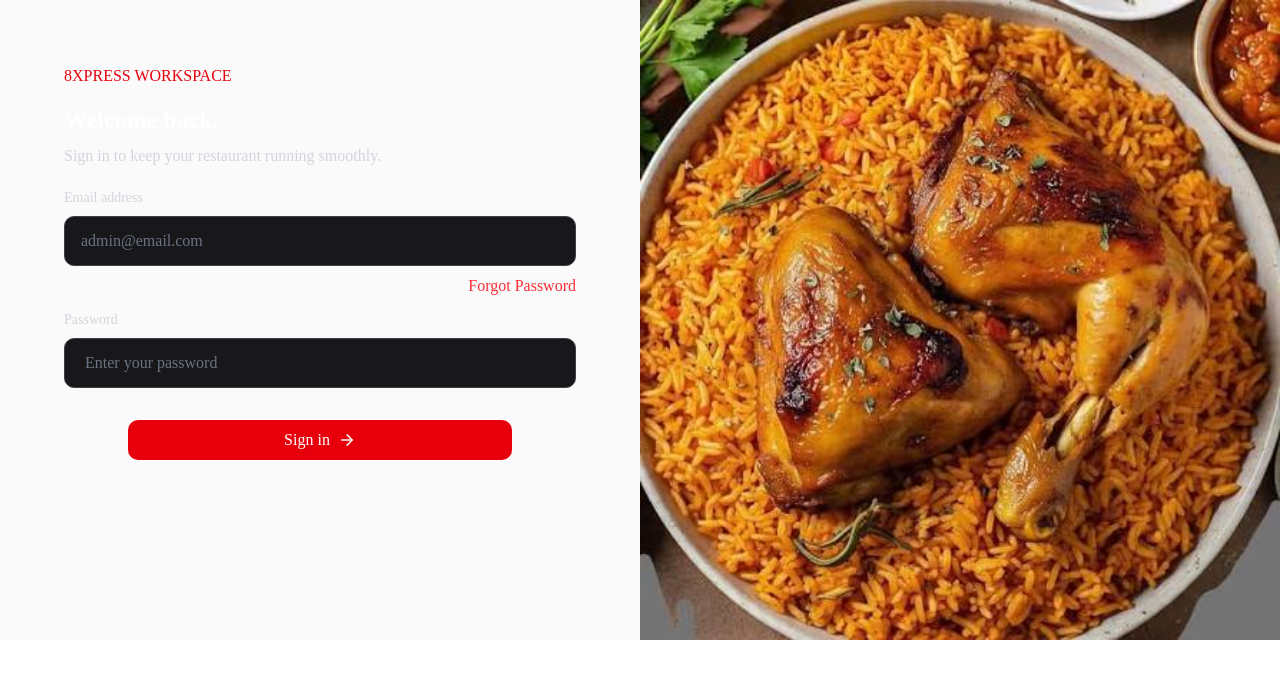
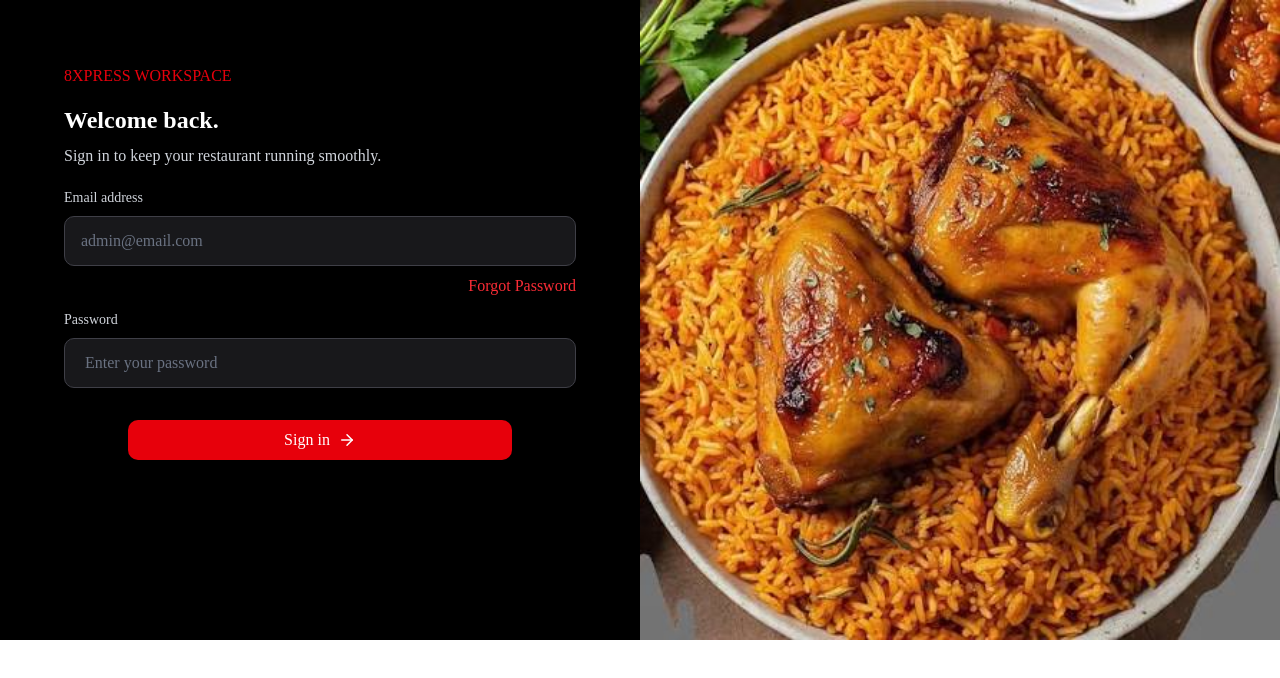
Before and after one commit to ADEDANCE/8xpress-admin, a Next.js app: page / in a window 1280 px wide. Shown: the top 678 px of the page. Built offline with nearby package versions, Linux system fonts and the light colour scheme.

Commit message:
Refractor:change bg color to black

```diff
--- a/app/page.tsx
+++ b/app/page.tsx
@@ -15,7 +15,7 @@ export default function Home() {
   };
 
   return (
-    <div className="bg-zinc-50 font-sans dark:bg-black">
+    <div className="font-sans bg-black">
       <main className="mx-auto flex">
         <div className=" w-full  md:w-1/2 px-16 py-16 text-gray-300">
           <p className=" text-red-600 mt-">8XPRESS WORKSPACE</p>
```
